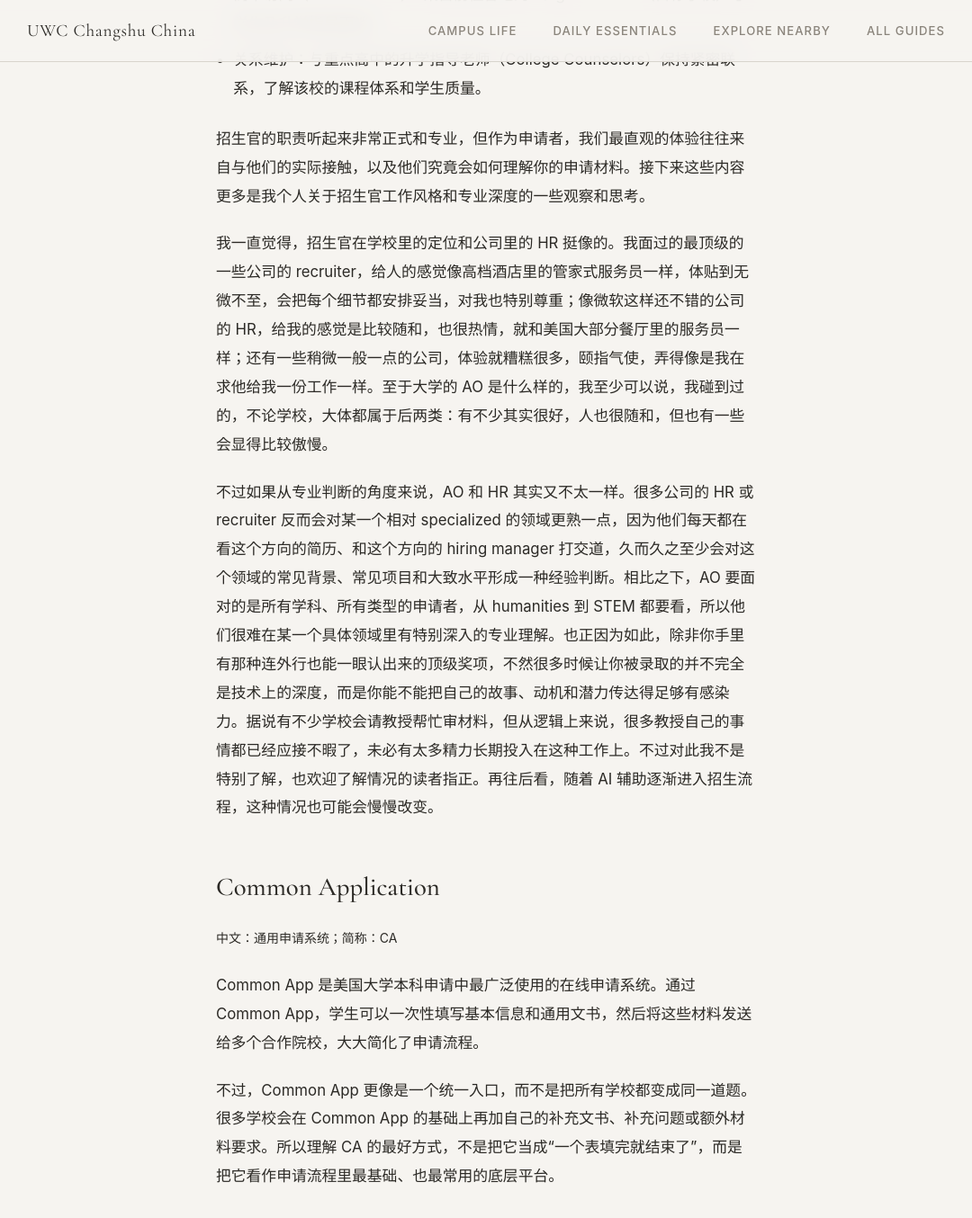
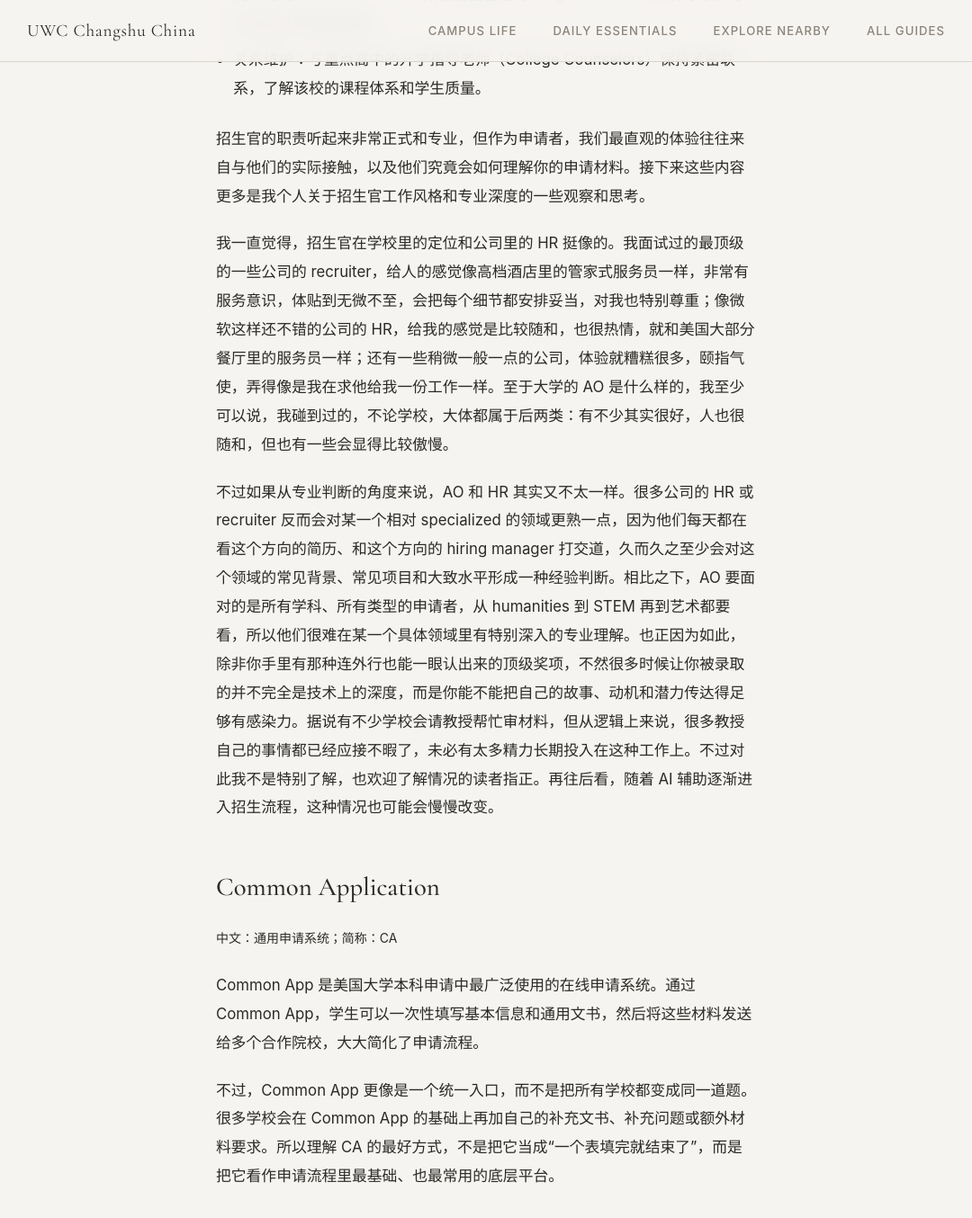
Before and after one commit to United-World-College/UWC-Survival-Guide, a Jekyll site: the page built from website/_guides/terminology-术语介绍.md, in a window 1280 px wide and 1400 px high, scrolled down 1107 px. Shown: the top 1354 px of the window at 90% size, without its empty margins (100-1180 px from the left). Built offline with Jekyll 4.4.1, drawn with Linux system fonts in a browser that asks for light colours.

Commit message:
Update guides with content enhancements and clarity improvements

```diff
--- a/website/_guides/terminology-术语介绍.md
+++ b/website/_guides/terminology-术语介绍.md
@@ -24,9 +24,9 @@
 
 招生官的职责听起来非常正式和专业，但作为申请者，我们最直观的体验往往来自与他们的实际接触，以及他们究竟会如何理解你的申请材料。接下来这些内容更多是我个人关于招生官工作风格和专业深度的一些观察和思考。
 
-我一直觉得，招生官在学校里的定位和公司里的 HR 挺像的。我面过的最顶级的一些公司的 recruiter，给人的感觉像高档酒店里的管家式服务员一样，体贴到无微不至，会把每个细节都安排妥当，对我也特别尊重；像微软这样还不错的公司的 HR，给我的感觉是比较随和，也很热情，就和美国大部分餐厅里的服务员一样；还有一些稍微一般一点的公司，体验就糟糕很多，颐指气使，弄得像是我在求他给我一份工作一样。至于大学的 AO 是什么样的，我至少可以说，我碰到过的，不论学校，大体都属于后两类：有不少其实很好，人也很随和，但也有一些会显得比较傲慢。
+我一直觉得，招生官在学校里的定位和公司里的 HR 挺像的。我面试过的最顶级的一些公司的 recruiter，给人的感觉像高档酒店里的管家式服务员一样，非常有服务意识，体贴到无微不至，会把每个细节都安排妥当，对我也特别尊重；像微软这样还不错的公司的 HR，给我的感觉是比较随和，也很热情，就和美国大部分餐厅里的服务员一样；还有一些稍微一般一点的公司，体验就糟糕很多，颐指气使，弄得像是我在求他给我一份工作一样。至于大学的 AO 是什么样的，我至少可以说，我碰到过的，不论学校，大体都属于后两类：有不少其实很好，人也很随和，但也有一些会显得比较傲慢。
 
-不过如果从专业判断的角度来说，AO 和 HR 其实又不太一样。很多公司的 HR 或 recruiter 反而会对某一个相对 specialized 的领域更熟一点，因为他们每天都在看这个方向的简历、和这个方向的 hiring manager 打交道，久而久之至少会对这个领域的常见背景、常见项目和大致水平形成一种经验判断。相比之下，AO 要面对的是所有学科、所有类型的申请者，从 humanities 到 STEM 都要看，所以他们很难在某一个具体领域里有特别深入的专业理解。也正因为如此，除非你手里有那种连外行也能一眼认出来的顶级奖项，不然很多时候让你被录取的并不完全是技术上的深度，而是你能不能把自己的故事、动机和潜力传达得足够有感染力。据说有不少学校会请教授帮忙审材料，但从逻辑上来说，很多教授自己的事情都已经应接不暇了，未必有太多精力长期投入在这种工作上。不过对此我不是特别了解，也欢迎了解情况的读者指正。再往后看，随着 AI 辅助逐渐进入招生流程，这种情况也可能会慢慢改变。
+不过如果从专业判断的角度来说，AO 和 HR 其实又不太一样。很多公司的 HR 或 recruiter 反而会对某一个相对 specialized 的领域更熟一点，因为他们每天都在看这个方向的简历、和这个方向的 hiring manager 打交道，久而久之至少会对这个领域的常见背景、常见项目和大致水平形成一种经验判断。相比之下，AO 要面对的是所有学科、所有类型的申请者，从 humanities 到 STEM 再到艺术都要看，所以他们很难在某一个具体领域里有特别深入的专业理解。也正因为如此，除非你手里有那种连外行也能一眼认出来的顶级奖项，不然很多时候让你被录取的并不完全是技术上的深度，而是你能不能把自己的故事、动机和潜力传达得足够有感染力。据说有不少学校会请教授帮忙审材料，但从逻辑上来说，很多教授自己的事情都已经应接不暇了，未必有太多精力长期投入在这种工作上。不过对此我不是特别了解，也欢迎了解情况的读者指正。再往后看，随着 AI 辅助逐渐进入招生流程，这种情况也可能会慢慢改变。
 
 ## Common Application
 
```
Also changed, not shown: website/_guides/school-selection-关于选校.md (+6 -4 lines).
